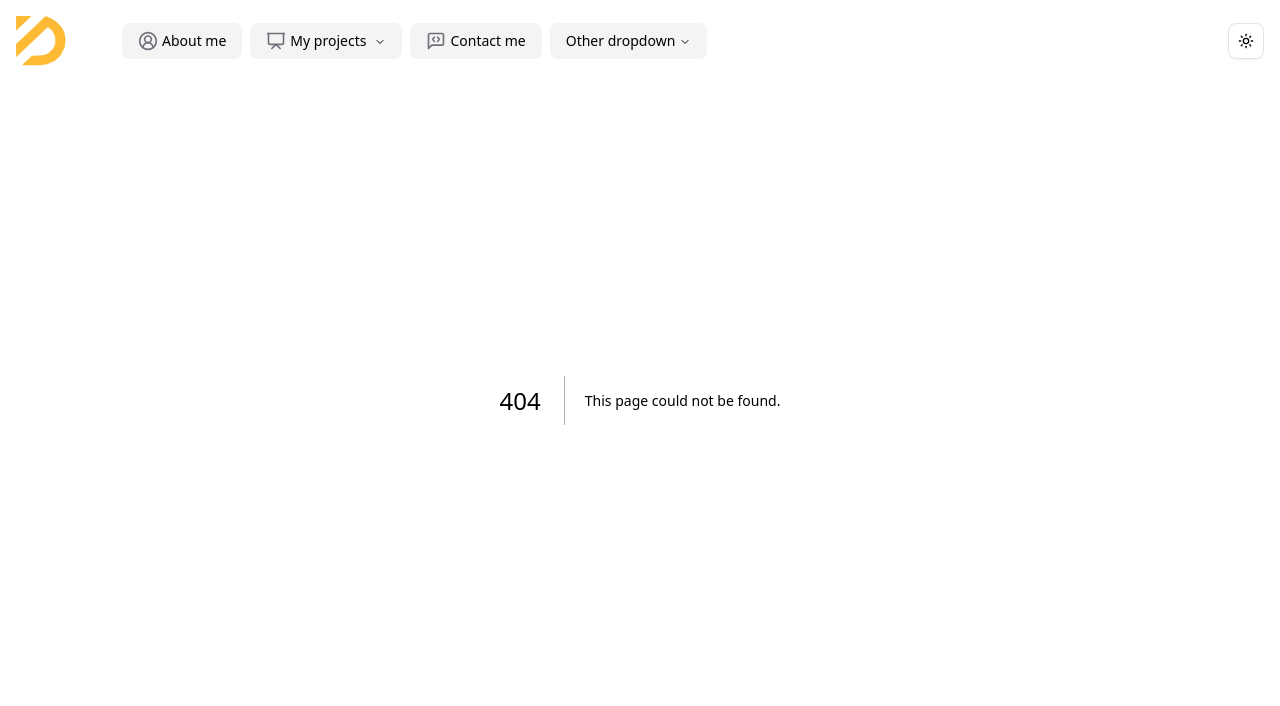
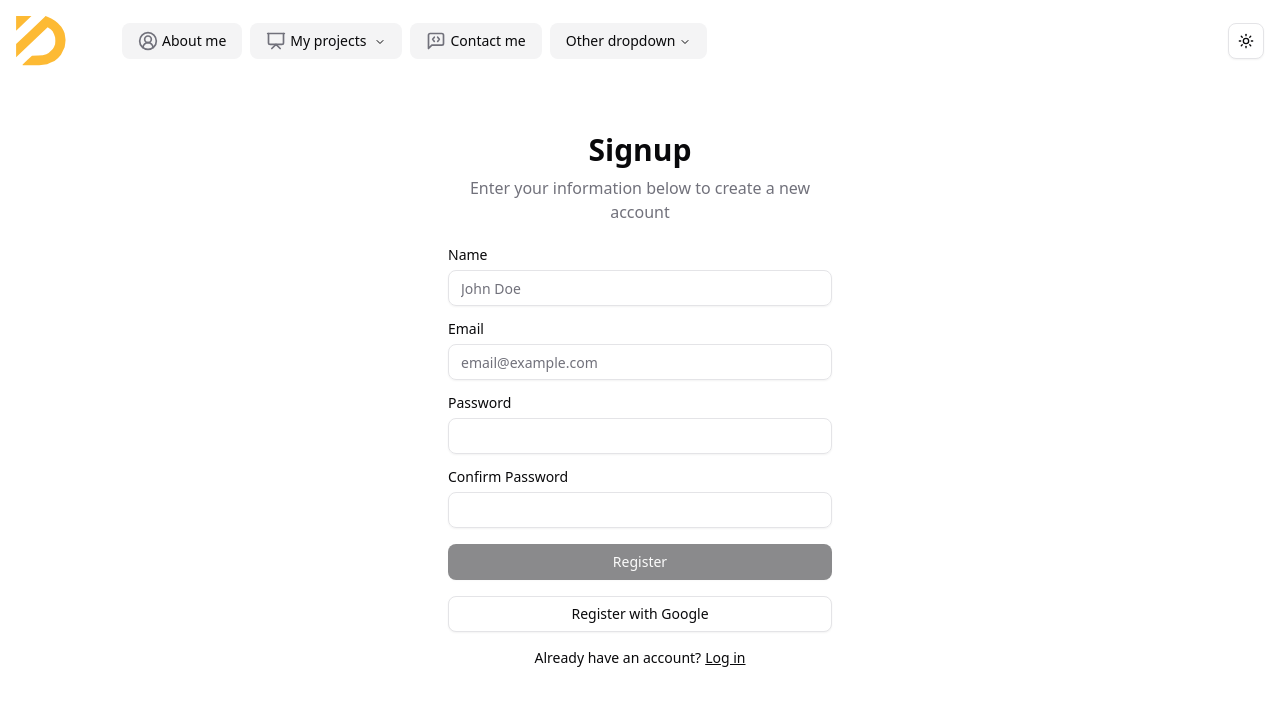
Before and after one commit to dsaavedr/portfolio_improved, a Next.js app: page /admin/signup in a window 1280 px wide. Before the commit this address had no page. Shown: the top 706 px of the page. Built offline with nearby package versions, Linux system fonts and the light colour scheme.

Commit message:
Added signup form and validation

```diff
--- /dev/null
+++ b/src/app/admin/signup/page.tsx
@@ -0,0 +1,11 @@
+import SignupForm from "@/components/SignupForm/SignupForm";
+
+const page = () => {
+  return (
+    <div className="flex h-screen w-full items-center justify-center">
+      <SignupForm />
+    </div>
+  );
+};
+
+export default page;
--- /dev/null
+++ b/src/components/SignupForm/SignupForm.schema.ts
@@ -0,0 +1,42 @@
+import { z } from "zod";
+
+export const SignupFormSchema = z
+  .object({
+    name: z.string({
+      required_error: "Name is required.",
+    }),
+    email: z
+      .string({
+        required_error: "Email is required.",
+      })
+      .email({
+        message: "Email format invalid.",
+      }),
+    password: z
+      .string({
+        required_error: "Password is required.",
+      })
+      .min(8, { message: "Password must be at least 8 characters long." })
+      .max(20, { message: "Password is too long." })
+      .regex(
+        /^(?=.*[a-z])(?=.*[A-Z])(?=.*\d)(?=.*[@$!%*?&])[A-Za-z\d@$!%*?&]{8,}$/,
+        {
+          message:
+            "Password must contain at least one uppercase letter, one number, and one special character.",
+        },
+      ),
+    confirmPassword: z.string({
+      required_error: "Confirm your password.",
+    }),
+  })
+  .refine(
+    ({ password, confirmPassword }) => {
+      return password === confirmPassword;
+    },
+    {
+      message: "The passwords don't match.",
+      path: ["confirmPassword"],
+    },
+  );
+
+export type SignupForm = z.infer<typeof SignupFormSchema>;
--- /dev/null
+++ b/src/components/SignupForm/SignupForm.tsx
@@ -0,0 +1,135 @@
+"use client";
+
+import Link from "next/link";
+import { zodResolver } from "@hookform/resolvers/zod";
+import { Button } from "../ui/button";
+import { Input } from "../ui/input";
+import { SubmitHandler, useForm } from "react-hook-form";
+import {
+  Form,
+  FormControl,
+  FormField,
+  FormItem,
+  FormLabel,
+  FormMessage,
+} from "../ui/form";
+import {
+  SignupFormSchema,
+  SignupForm as SignupFormType,
+} from "./SignupForm.schema";
+
+const SignupForm = () => {
+  const form = useForm<SignupFormType>({
+    resolver: zodResolver(SignupFormSchema),
+    defaultValues: {
+      name: "",
+      email: "",
+      password: "",
+      confirmPassword: "",
+    },
+  });
+
+  const { watch } = form;
+
+  const [name, email, password, confirmPassword] = watch([
+    "name",
+    "email",
+    "password",
+    "confirmPassword",
+  ]);
+
+  const onSubmit: SubmitHandler<SignupFormType> = async (data) => {
+    console.log(data);
+  };
+
+  const isDisabled =
+    !name || !email || !password || password !== confirmPassword;
+
+  return (
+    <Form {...form}>
+      <form
+        onSubmit={form.handleSubmit(onSubmit)}
+        className="max-w-sm space-y-6"
+      >
+        <div className="space-y-2 text-center">
+          <h1 className="text-3xl font-bold">Signup</h1>
+          <p className="text-muted-foreground">
+            Enter your information below to create a new account
+          </p>
+        </div>
+        <div className="space-y-4">
+          <FormField
+            control={form.control}
+            name="name"
+            render={({ field }) => (
+              <FormItem>
+                <FormLabel>Name</FormLabel>
+                <FormControl>
+                  <Input placeholder="John Doe" {...field} />
+                </FormControl>
+                <FormMessage />
+              </FormItem>
+            )}
+          />
+          <FormField
+            control={form.control}
+            name="email"
+            render={({ field }) => (
+              <FormItem>
+                <FormLabel>Email</FormLabel>
+                <FormControl>
+                  <Input
+                    type="email"
+                    placeholder="email@example.com"
+                    {...field}
+                  />
+                </FormControl>
+                <FormMessage />
+              </FormItem>
+            )}
+          />
+          <FormField
+            control={form.control}
+            name="password"
+            render={({ field }) => (
+              <FormItem>
+                <FormLabel>Password</FormLabel>
+                <FormControl>
+                  <Input type="password" {...field} />
+                </FormControl>
+                <FormMessage />
+              </FormItem>
+            )}
+          />
+          <FormField
+            control={form.control}
+            name="confirmPassword"
+            render={({ field }) => (
+              <FormItem>
+                <FormLabel>Confirm Password</FormLabel>
+                <FormControl>
+                  <Input type="password" {...field} />
+                </FormControl>
+                <FormMessage />
+              </FormItem>
+            )}
+          />
+          <Button type="submit" disabled={isDisabled} className="w-full">
+            Register
+          </Button>
+          <Button variant="outline" className="w-full">
+            Register with Google
+          </Button>
+          <span className="flex w-full items-center justify-center gap-1 text-sm">
+            Already have an account?{" "}
+            <Link href="#" className="underline" prefetch={false}>
+              Log in
+            </Link>
+          </span>
+        </div>
+      </form>
+    </Form>
+  );
+};
+
+export default SignupForm;
```
